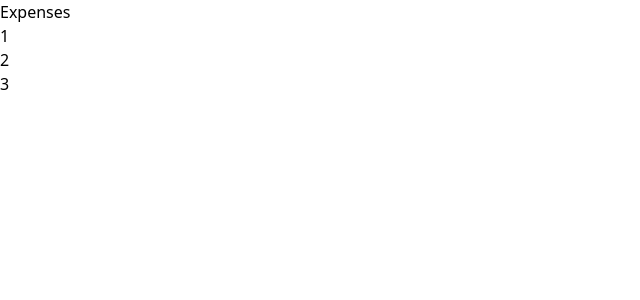
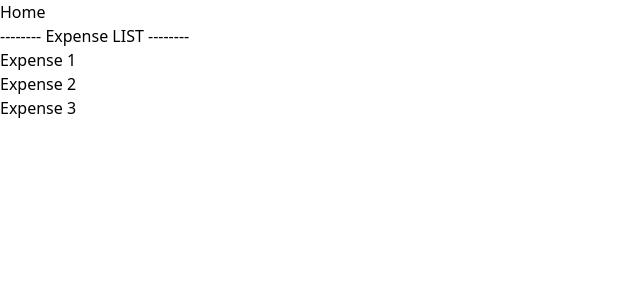
Before and after one commit to Jxk0be/expense-tracker, a React (Vite) app: page /expenses in a window 1280 px wide. Shown: the top 300 px of the page, without its empty margins (0-640 px from the left). Built offline with nearby package versions, Linux system fonts and the light colour scheme.

Commit message:
feat: Adding more routing skeleton

```diff
--- a/src/Pages/Create.jsx
+++ b/src/Pages/Create.jsx
@@ -1,8 +1,13 @@
 import React from 'react'
+import { Link } from 'react-router-dom';
 
 const Create = () => {
+
   return (
-    <div>Create</div>
+    <div>
+      <h1>Home page</h1>
+      <Link to="/expenses">Expenses List</Link>
+    </div>
   )
 }
 
--- a/src/Pages/ExpenseDetail.jsx
+++ b/src/Pages/ExpenseDetail.jsx
@@ -6,7 +6,7 @@ const ExpenseDetail = () => {
 
   return (
     <div>
-    <h1><Link to="/expenses">Full Expenses List</Link></h1>
+    <h1><Link to="/expenses">Back</Link></h1>
     { ExpenseId }
     </div>
   )
--- a/src/Pages/Expenses.jsx
+++ b/src/Pages/Expenses.jsx
@@ -4,10 +4,11 @@ import { Link } from "react-router-dom";
 const Expenses = () => {
   return (
     <div>
-      Expenses
-      <h1><Link to={'1'}>1</Link></h1>
-      <h1><Link to={'2'}>2</Link></h1>
-      <h1><Link to={'3'}>3</Link></h1>
+      <h1><Link to="/">Home</Link></h1>
+      -------- Expense LIST --------
+      <h1><Link to={'1'}>Expense 1</Link></h1>
+      <h1><Link to={'2'}>Expense 2</Link></h1>
+      <h1><Link to={'3'}>Expense 3</Link></h1>
     </div>
   )
 }
```
